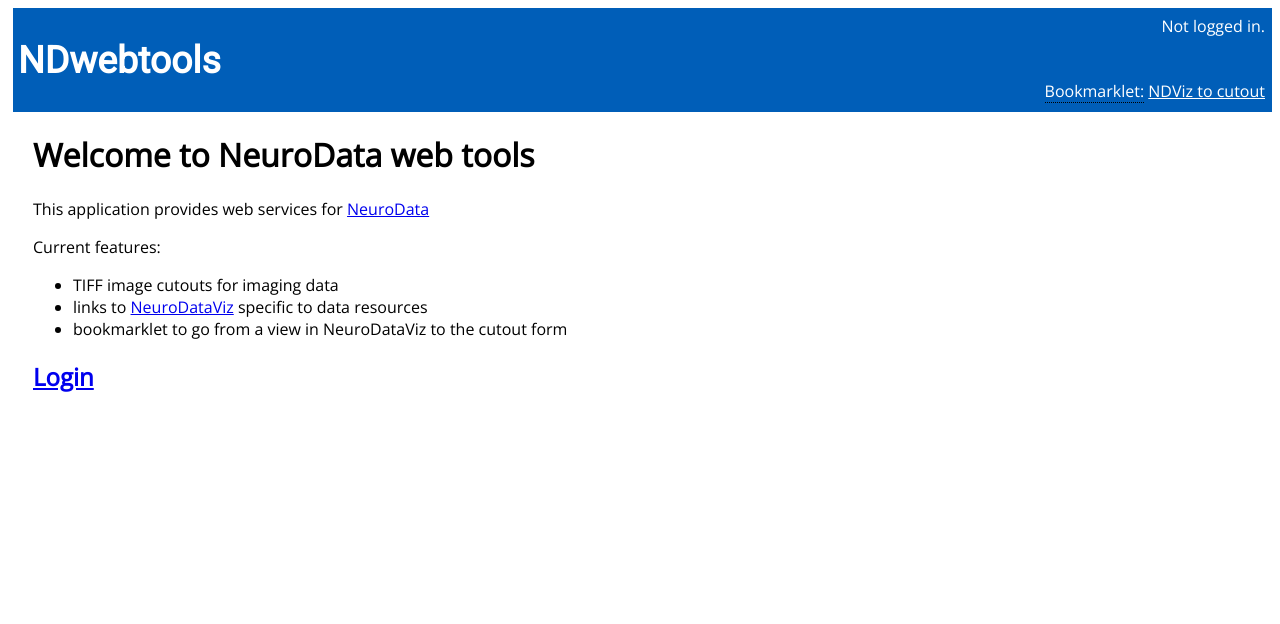
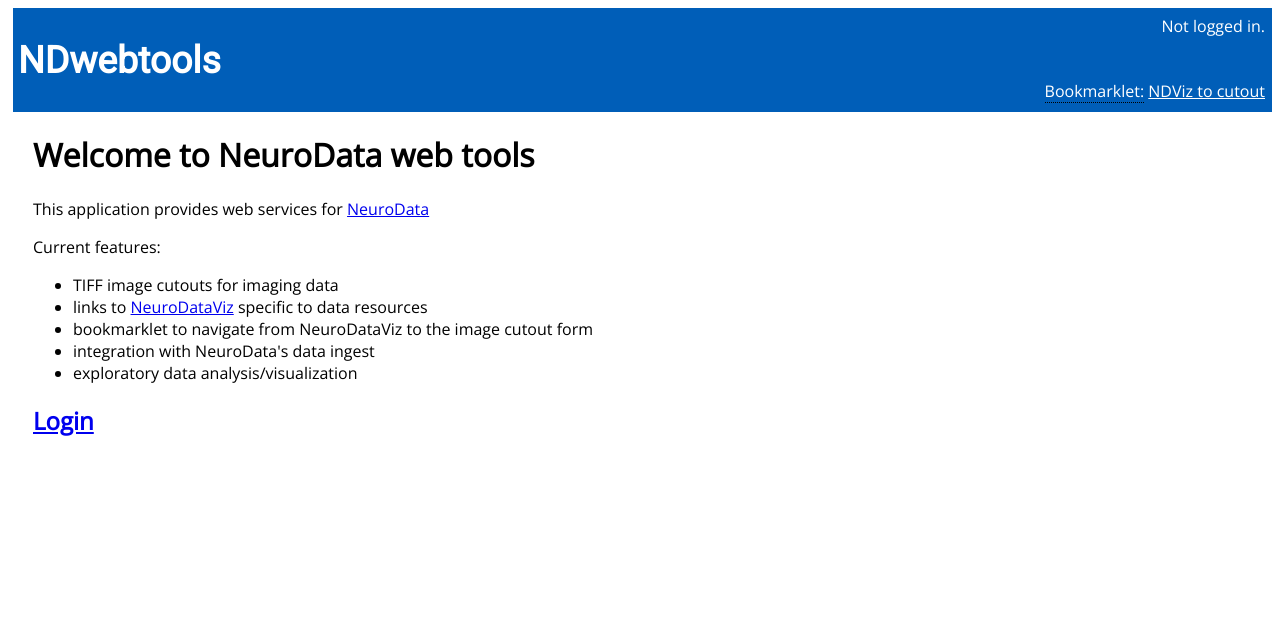
Before and after one commit to neurodata-nomads/ndwebtools, a Django app: page / in a window 1280 px wide. Shown: the top 624 px of the page. Run offline with Django 3.2, Linux system fonts and the light colour scheme; parts of the project's set-up code (start-up, migrations or seed data) failed here and were passed over.

Commit message:
updated index page with more info and link to open in new tab

```diff
--- a/synaptogram/templates/synaptogram/base.html
+++ b/synaptogram/templates/synaptogram/base.html
@@ -33,7 +33,7 @@
 
 
 <div id='footer'>
-    <a href=https://neurodata.io/>Neurodata.io<a>
+    <a href=https://neurodata.io/ target="_blank">Neurodata.io<a>
 </div>
 </body>
 
--- a/synaptogram/templates/synaptogram/index.html
+++ b/synaptogram/templates/synaptogram/index.html
@@ -4,14 +4,16 @@
 <h1>Welcome to NeuroData web tools</h1>
 
 <p>
-This application provides web services for <a href="https://neurodata.io">NeuroData</a>
+This application provides web services for <a href="https://neurodata.io" target="_blank">NeuroData</a>
 </p>
 
 <p>Current features:
     <ul>
         <li>TIFF image cutouts for imaging data</li>
-        <li>links to <a href="https://viz.boss.neurodata.io/">NeuroDataViz</a> specific to data resources</li>
-        <li>bookmarklet to go from a view in NeuroDataViz to the cutout form</li>
+        <li>links to <a href="https://viz.boss.neurodata.io/" target="_blank">NeuroDataViz</a> specific to data resources</li>
+        <li>bookmarklet to navigate from NeuroDataViz to the image cutout form</li>
+        <li>integration with NeuroData's data ingest</li>
+        <li>exploratory data analysis/visualization</li>
     </ul>
 </p>
 
--- a/synaptogram/templates/synaptogram/tiff_url_list.html
+++ b/synaptogram/templates/synaptogram/tiff_url_list.html
@@ -3,7 +3,7 @@
 
 <h2>URLs to download image volumes</h2>
 
-<h4>These stacked TIFF images can be viewed using <a href='https://imagej.nih.gov/ij/index.html'>imageJ</a> using the <a href='https://www.openmicroscopy.org/site/support/bio-formats5.5/users/imagej/'>Bioformats</a> plugin.</h4>
+<h4>These stacked TIFF images can be viewed using <a href="https://imagej.nih.gov/ij/index.html" target="_blank">imageJ</a> using the <a href="https://www.openmicroscopy.org/site/support/bio-formats5.5/users/imagej/" target="_blank">Bioformats</a> plugin.</h4>
 
 Download
 <a href="{% url 'synaptogram:zip_tiff_stacks' coll exp x y z channels %}"> all channels</a>
```
